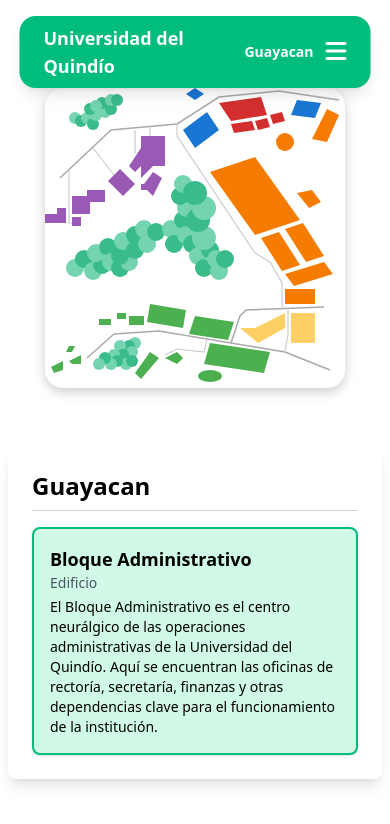
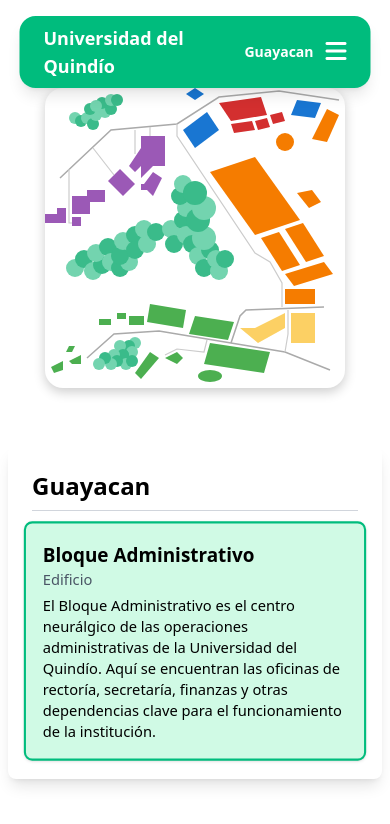
Before and after one commit to Josedzzz/sgsu-home, a React (Vite) app: page / in a window 390 px wide. Shown: the top 824 px of the page. Built offline with nearby package versions, Linux system fonts and the light colour scheme.

Commit message:
style: new style and animation effects for the building info and component

```diff
--- a/src/components/SideBar.tsx
+++ b/src/components/SideBar.tsx
@@ -14,7 +14,7 @@ export function SideBar({
   buildingId,
 }: SideBarProps) {
   return (
-    <div className="flex flex-col gap-4 p-6 bg-white text-black shadow-lg rounded-lg h-auto max-h-[calc(100vh-6rem)] md:overflow-y-auto">
+    <div className="flex flex-col gap-4 p-6 bg-white text-black shadow-lg rounded-lg h-auto max-h-[calc(100vh-6rem)] overflow-y-auto animate-[fade-in_0.8s_ease-in]">
       {data ? (
         <>
           <h2 className="text-2xl font-bold border-b pb-2 border-gray-300">
@@ -25,9 +25,9 @@ export function SideBar({
             {data.buildings.map((building: Building) => (
               <div
                 key={building.id}
-                className={`p-4 rounded-lg shadow ${
+                className={`p-4 rounded-lg shadow hover:scale-105 transition-transform duration-300 animate-[slide-in-right_0.7s_ease-in] ${
                   building.id === buildingId
-                    ? "bg-emerald-100 border-2 border-emerald-500"
+                    ? "bg-emerald-100 border-2 border-emerald-500 scale-105"
                     : "bg-gray-100"
                 }`}
                 onClick={() => handleBuildSelection(building.id)}
```
